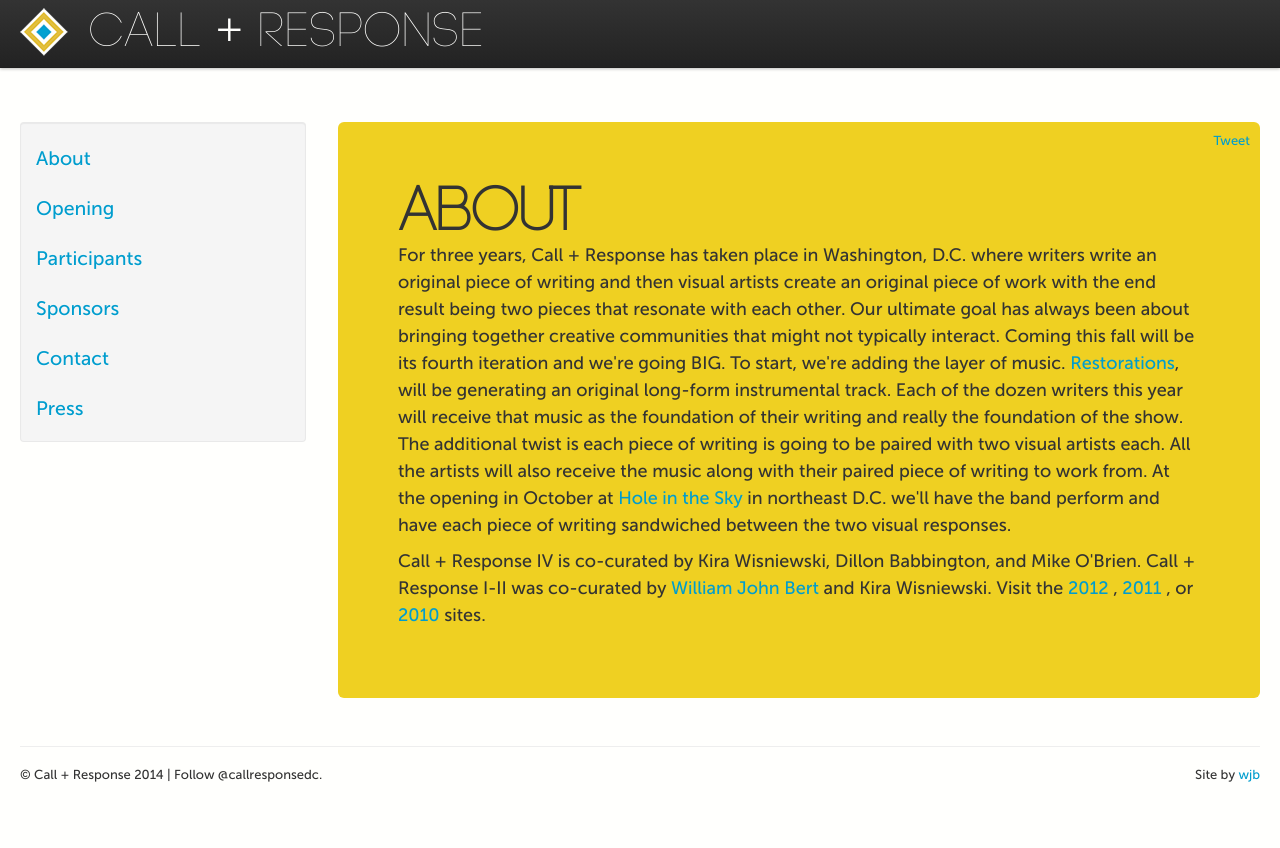
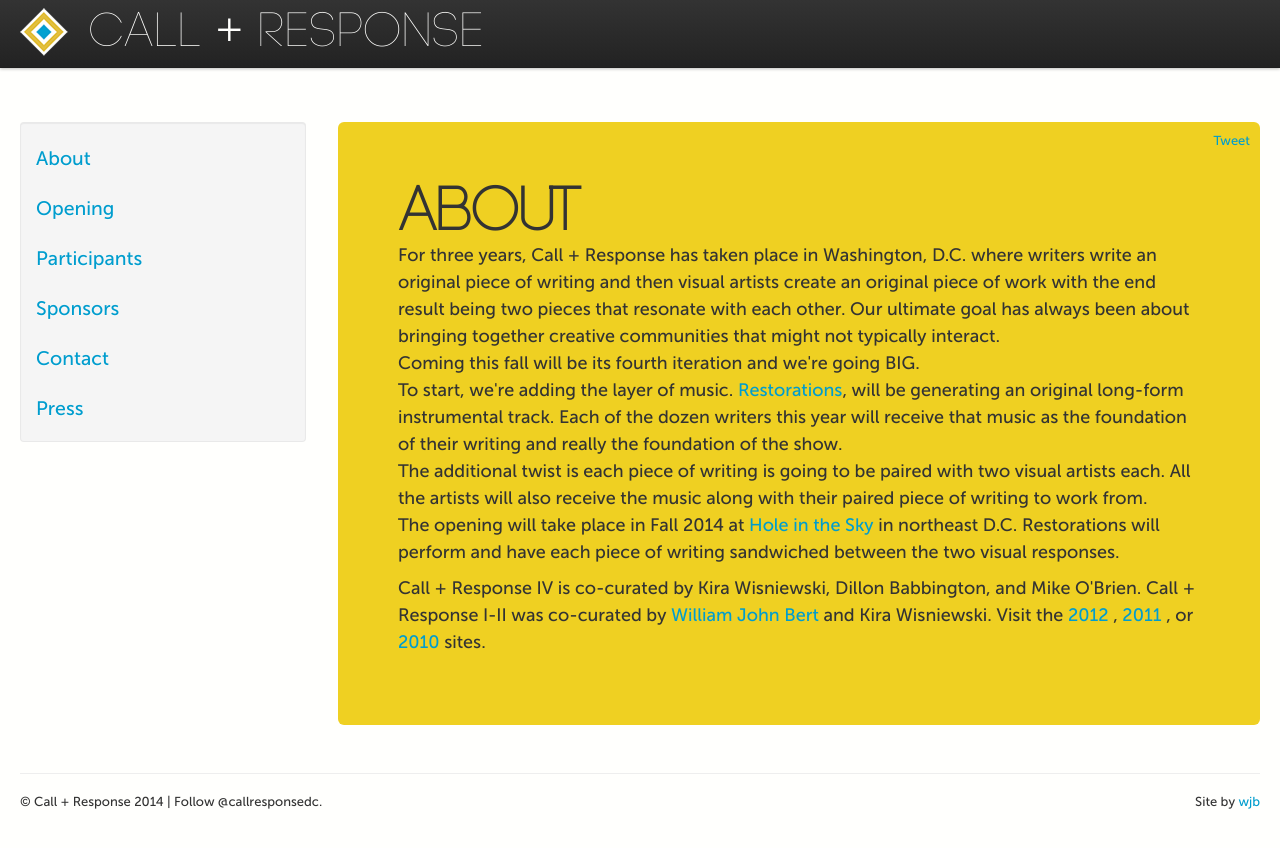
Before and after one commit to callandresponsedc/callandresponsedc, a Jekyll site: the page built from about/index.html, in a window 1280 px wide. Shown: the top 848 px of the page. Built offline with Jekyll 4.4.1, drawn with Linux system fonts in a browser that asks for light colours; Markdown is read by kramdown in place of the engine named in the settings; comment, search, counter and statistics services are not loaded.

Commit message:
Update index.html

```diff
--- a/about/index.html
+++ b/about/index.html
@@ -7,14 +7,14 @@
 </h1>
 <p>
   For three years, Call + Response has taken place in Washington, D.C. where writers write an original piece of writing and then visual artists create an original piece of work with the end result being two pieces that resonate with each other. Our ultimate goal has always been about bringing together creative communities that might not typically interact.
-
+ <br/>
 Coming this fall will be its fourth iteration and we're going BIG.
-
+ <br/>
 To start, we're adding the layer of music. <a href="http://restorations.bandcamp.com/">Restorations</a>, will be generating an original long-form instrumental track. Each of the dozen writers this year will receive that music as the foundation of their writing and really the foundation of the show.
-
+ <br/>
 The additional twist is each piece of writing is going to be paired with two visual artists each. All the artists will also receive the music along with their paired piece of writing to work from.
-
-At the opening in October at <a href="http://www.holeintheskydc.com/">Hole in the Sky</a> in northeast D.C. we'll have the band perform and have each piece of writing sandwiched between the two visual responses.
+ <br/>
+The opening will take place in Fall 2014 at <a href="http://www.holeintheskydc.com/">Hole in the Sky</a> in northeast D.C. Restorations will perform and have each piece of writing sandwiched between the two visual responses.
 </p>
 <p>
   Call + Response IV is co-curated
```
